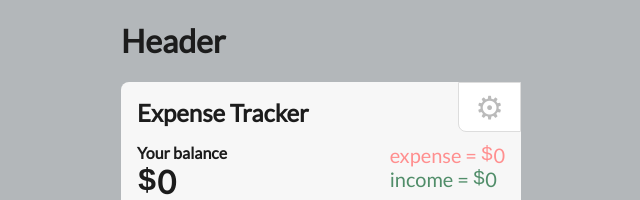
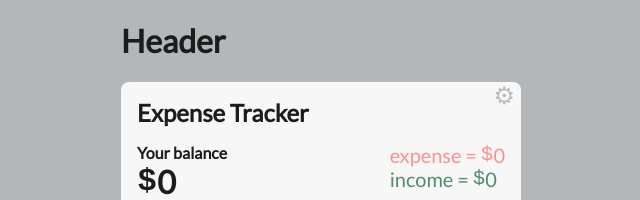
Before and after one commit to Userger/expenseTracker, a React (Vite) app: page / in a window 1280 px wide. Shown: the top 200 px of the page, without its empty margins (319-959 px from the left). Built offline with nearby package versions, Linux system fonts and the light colour scheme.

Commit message:
added settings, currency to history components

```diff
--- /dev/null
+++ b/src/components/Tracker/CurrencyElement.tsx
@@ -0,0 +1,11 @@
+import { currencies } from "../../constants/currencies";
+import { useCurrency } from "../../store/currency";
+
+export function CurrencyElement() {
+  const { currency } = useCurrency();
+  return (
+    <div className="tracker-currency">
+      <div className="tracker-currencies-container">{currency}</div>
+    </div>
+  );
+}
--- a/src/components/Tracker/HistoryDateContainer.tsx
+++ b/src/components/Tracker/HistoryDateContainer.tsx
@@ -1,5 +1,6 @@
 import { useState } from "react";
 import { TransactionType, getBalance } from "../../hooks/useExpense";
+import { CurrencyElement } from "./CurrencyElement";
 
 export function HistoryDateContainer({
   dateHistory,
@@ -20,20 +21,23 @@ export function HistoryDateContainer({
   const dateHistoryBalance = getBalance(dateHistory);
   return (
     <li className="tracker-historyDateList">
-      <div
-        className="tracker-dateHistory-title"
-        onClick={() => {
-          setOpened((prev) => !prev);
-        }}
-      >
-        <h4>{dateHistory[0].date.dateView}</h4>
+      <div className="tracker-dateHistory-title">
+        <h4
+          className="tracker-historyList-date"
+          onClick={() => {
+            setOpened((prev) => !prev);
+          }}
+        >
+          {dateHistory[0].date.dateView}
+        </h4>
         <div
           className={`tracker-historyList-balance ${dateHistoryBalance > 0 ? "tracker-dateHistory-balance-plus" : "tracker-dateHistory-balance-minus"}
             ${opened ? "tracker-dateHistory-balance-opened" : ""}
           `}
         >
           {dateHistoryBalance > 0 ? "+" : ""}
-          {dateHistoryBalance}$
+          {dateHistoryBalance}
+          <CurrencyElement />
         </div>
       </div>
       <ul
--- a/src/components/Tracker/HistoryItem.tsx
+++ b/src/components/Tracker/HistoryItem.tsx
@@ -1,5 +1,6 @@
 import { TransactionType } from "../../hooks/useExpense";
 import { memo } from "react";
+import { CurrencyElement } from "./CurrencyElement";
 
 export const HistoryItem = memo(function HistoryItem({
   transaction,
@@ -20,21 +21,29 @@ export const HistoryItem = memo(function HistoryItem({
     <li
       key={transaction.id}
       className={`tracker-li ${transaction.clicked ? "tracker-li-clicked" : ""}`}
-      onClick={() => {
-        click(transaction.id);
-      }}
     >
-      <div className="tracker-li-h-container">
+      <div
+        className="tracker-li-h-container"
+        onClick={() => {
+          click(transaction.id);
+        }}
+      >
         <div className="tracker-li-container">
           {transaction.type === "income" ? (
-            <div className={`tracker-num tracker-inc`}>+{formattedNum}$</div>
+            <div className={`tracker-num tracker-inc`}>
+              +{formattedNum}
+              <CurrencyElement />
+            </div>
           ) : (
-            <div className={`tracker-num tracker-exp`}>-{formattedNum}$</div>
+            <div className={`tracker-num tracker-exp`}>
+              -{formattedNum}
+              <CurrencyElement />
+            </div>
           )}
           <div>{transaction.category}</div>
         </div>
         <button
-          className="tracker-delete"
+          className="tracker-button tracker-delete"
           style={{ maxWidth: size.width, paddingInline: size.pad }}
           onClick={() => deleteTransaction(transaction.id)}
         >
--- a/src/components/Tracker/Settings.tsx
+++ b/src/components/Tracker/Settings.tsx
@@ -3,21 +3,27 @@ import { ReactNode, useState } from "react";
 export function Settings({ currencyChoose }: { currencyChoose: ReactNode }) {
   const [opened, setOpened] = useState(false);
   return (
-    <div
-      className={`tracker-settings ${opened ? "tracker-settings-opened" : ""}`}
-    >
+    <>
       <div
-        className="tracker-settings-bar"
+        className={`tracker-settings ${opened ? "tracker-settings-opened" : ""}`}
+      >
+        <div className="tracker-settings-bar">
+          <div className={`tracker-settings-title`}>
+            <h3>Settings</h3>
+          </div>
+        </div>
+        <div className={`tracker-settings-field`}>
+          <div className="tracker-setting-container">
+            currency: {currencyChoose}
+          </div>
+        </div>
+      </div>
+      <button
+        className={`tracker-settings-sign`}
         onClick={() => setOpened((prev) => !prev)}
       >
-        <div className={`tracker-settings-title`}>settings</div>
-        <div className={`tracker-settings-sign`}>⚙</div>
-      </div>
-      <div
-        className={`tracker-settings-field ${opened ? "tracker-settings-field-opened" : ""}`}
-      >
-        {currencyChoose}
-      </div>
-    </div>
+        ⚙
+      </button>
+    </>
   );
 }
--- a/src/components/Tracker/styles/history.css
+++ b/src/components/Tracker/styles/history.css
@@ -8,7 +8,7 @@
   display: flex;
   flex-direction: row;
   justify-content: start;
-  gap: var(--tracker-small-space);
+  gap: var(--tracker-big-space);
   width: 100%;
 }
 .tracker .tracker-historyList {
@@ -26,6 +26,7 @@
   gap: var(--tracker-small-space);
   justify-content: space-between;
   align-items: center;
+  cursor: pointer;
 }
 .tracker .tracker-li {
   display: flex;
@@ -33,10 +34,11 @@
   gap: var(--tracker-small-space);
 }
 .tracker .tracker-descr {
+  font-size: 0.9em;
   max-height: 1px;
   word-break: break-all;
-  padding-inline: var(--tracker-big-space);
-  border-radius: var(--tracker-big-space);
+  padding-inline: var(--tracker-small-space);
+  border-radius: var(--tracker-small-space);
   background: var(--light-color2);
   transition: 900ms ease-in-out;
   overflow: hidden;
@@ -63,28 +65,36 @@
   padding: var(--tracker-small-space);
   flex-shrink: 0;
 }
-.tracker-dateHistory-title {
+.tracker .tracker-dateHistory-title {
   display: flex;
   gap: var(--tracker-big-space);
   overflow: hidden;
 }
-.tracker-historyList-balance {
+.tracker .tracker-historyList-balance {
   overflow: hidden;
   transition: transform 300ms linear;
 }
-.tracker-dateHistory-balance-plus {
+.tracker .tracker-dateHistory-balance-plus {
   color: var(--green-color);
 }
-.tracker-dateHistory-balance-minus {
+.tracker .tracker-dateHistory-balance-minus {
   color: var(--red-color);
 }
-.tracker-dateHistory-balance-opened {
+.tracker .tracker-dateHistory-balance-opened {
   transform: translateY(100%);
 }
-.tracker-dateHistoryList {
+.tracker .tracker-dateHistoryList {
   max-height: 0em;
   transition: 300ms linear;
 }
-.tracker-dateHistoryList-opened {
+.tracker .tracker-dateHistoryList-opened {
   max-height: 20em;
 }
+.tracker .tracker-historyList-date {
+  color: var(--border-color);
+  transition: color 200ms linear;
+  cursor: pointer;
+}
+.tracker .tracker-historyList-date:hover {
+  color: var(--prime-color);
+}
--- a/src/components/Tracker/styles/index.css
+++ b/src/components/Tracker/styles/index.css
@@ -69,4 +69,5 @@
 .tracker-button {
   border-radius: var(--tracker-small-space);
   padding: var(--tracker-small-space);
+  cursor: pointer;
 }
--- a/src/components/Tracker/styles/settings.css
+++ b/src/components/Tracker/styles/settings.css
@@ -1,48 +1,52 @@
+.tracker .tracker-settings-sign {
+  position: absolute;
+  top: 0;
+  right: 0;
+  font-size: 1.5em;
+  padding-inline: var(--tracker-small-space);
+  cursor: pointer;
+  color: var(--light-color);
+  background: none;
+  z-index: 10002;
+}
+.tracker .tracker-settings-sign:hover {
+  color: var(--border-color);
+}
+
 .tracker .tracker-settings {
   position: absolute;
-  right: 0;
-  background: white;
-  z-index: 100000;
-  border: 1px solid var(--light-color2);
-  padding-inline: var(--tracker-big-space);
-  padding-block: var(--tracker-small-space);
-  border-bottom-left-radius: var(--tracker-br);
-  color: var(--light-color);
+  z-index: 10001;
+  height: 0;
+  width: 0;
+  padding: 0;
+  overflow: hidden;
+  color: transparent;
+  background: transparent;
+  border-radius: var(--tracker-br);
+  transition:
+    background 0ms linear,
+    color 0ms ease;
 }
 .tracker .tracker-settings.tracker-settings-opened {
-  border-radius: var(--tracker-br);
+  height: 100%;
+  width: 100%;
+  color: var(--prime-color);
+  padding: var(--tracker-big-space);
+  background: var(--light-color2);
+  transition:
+    background 200ms linear,
+    color 200ms ease;
 }
-
-.tracker .tracker-settings-bar {
+.tracker .tracker-settings-field {
   display: flex;
-  align-items: center;
+  flex-direction: column;
+  gap: calc(var(--tracker-big-space) / 2);
 }
-.tracker .tracker-settings-sign {
-  font-size: 2em;
+.tracker .tracker-setting-container {
+  display: flex;
+  justify-content: space-between;
 }
 .tracker .tracker-settings-title {
-  font-size: 1.3em;
-  max-width: 0;
-  overflow: hidden;
-  transition: 300ms linear;
-  padding-inline: 0;
+  text-decoration: underline;
+  margin-block-end: var(--tracker-big-space);
 }
-.tracker .tracker-settings-opened .tracker-settings-title {
-  max-width: 5em;
-  padding-inline: var(--tracker-small-space);
-}
-.tracker-settings-field {
-  height: 0;
-  width: 0;
-  overflow: hidden;
-  transition:
-    height 300ms linear,
-    width 300ms linear;
-}
-.tracker-settings-field-opened {
-  height: 6em;
-  width: 5em;
-  transition:
-    height 300ms 300ms linear,
-    width 300ms 300ms linear;
-}
```
